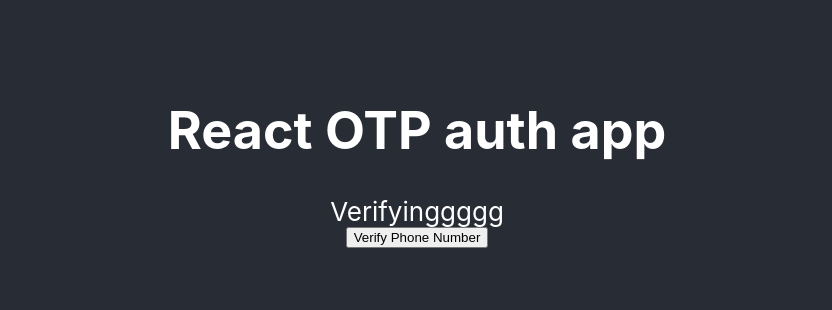
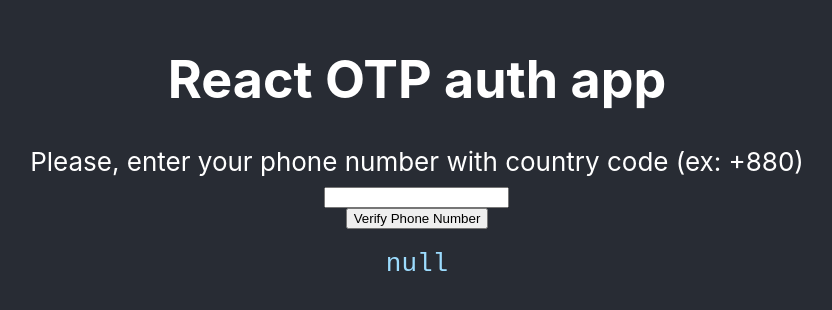
Before and after one commit to Showrin/react-otp-auth, a React (Create React App) app: page / in a window 1280 px wide. Shown: the part 244-554 px from the top of the page, without its empty margins (223-1055 px from the left). Built offline with nearby package versions, Linux system fonts and the light colour scheme.

Commit message:
Rebuild app ui

```diff
--- a/src/App.js
+++ b/src/App.js
@@ -1,14 +1,22 @@
+import { useState } from "react";
 import "./App.css";
 import firebase from "./config/firebase";
+import highlightSyntax from "./lib/highlightSyntax";
+import "./lib/highlightSyntax.css";
 
 function App() {
-  const handleOnClick = () => {
+  const [phoneNumber, setPhoneNumber] = useState("");
+  const [verificationResult, setVerificationResult] = useState(null);
+
+  const phoneNumberChangeHandler = (event) =>
+    setPhoneNumber(event.target.value);
+
+  const onVerifyButtonClickHandler = () => {
     const recaptcha = new firebase.auth.RecaptchaVerifier("recaptcha");
-    const number = "+8801521328875";
 
     firebase
       .auth()
-      .signInWithPhoneNumber(number, recaptcha)
+      .signInWithPhoneNumber(phoneNumber, recaptcha)
       .then((res) => {
         const otp = prompt("Enter the OTP");
 
@@ -17,6 +25,7 @@ function App() {
         res
           .confirm(otp)
           .then((result) => {
+            setVerificationResult(result.user);
             console.log(result.user, "User");
             document.querySelector("label").textContent =
               result.user.phoneNumber + " is verified.";
@@ -30,9 +39,30 @@ function App() {
   return (
     <div className="App">
       <h1 className="App-header"> React OTP auth app</h1>
-      <label>Verifyinggggg</label>
-      <div id="recaptcha" />
-      <button onClick={handleOnClick}>Verify Phone Number</button>
+      <label>
+        <div className="input-label">
+          {" "}
+          Please, enter your phone number with country code (ex: +880)
+        </div>
+        <input
+          className="input-field"
+          value={phoneNumber}
+          onChange={phoneNumberChangeHandler}
+        />
+      </label>
+      <div id="recaptcha" className="recaptcha-field" />
+      <button className="submit-button" onClick={onVerifyButtonClickHandler}>
+        Verify Phone Number
+      </button>
+      <div className="verification-result">
+        <pre
+          dangerouslySetInnerHTML={{
+            __html: highlightSyntax(
+              JSON.stringify(verificationResult, undefined, 4)
+            ),
+          }}
+        />
+      </div>
     </div>
   );
 }
```
